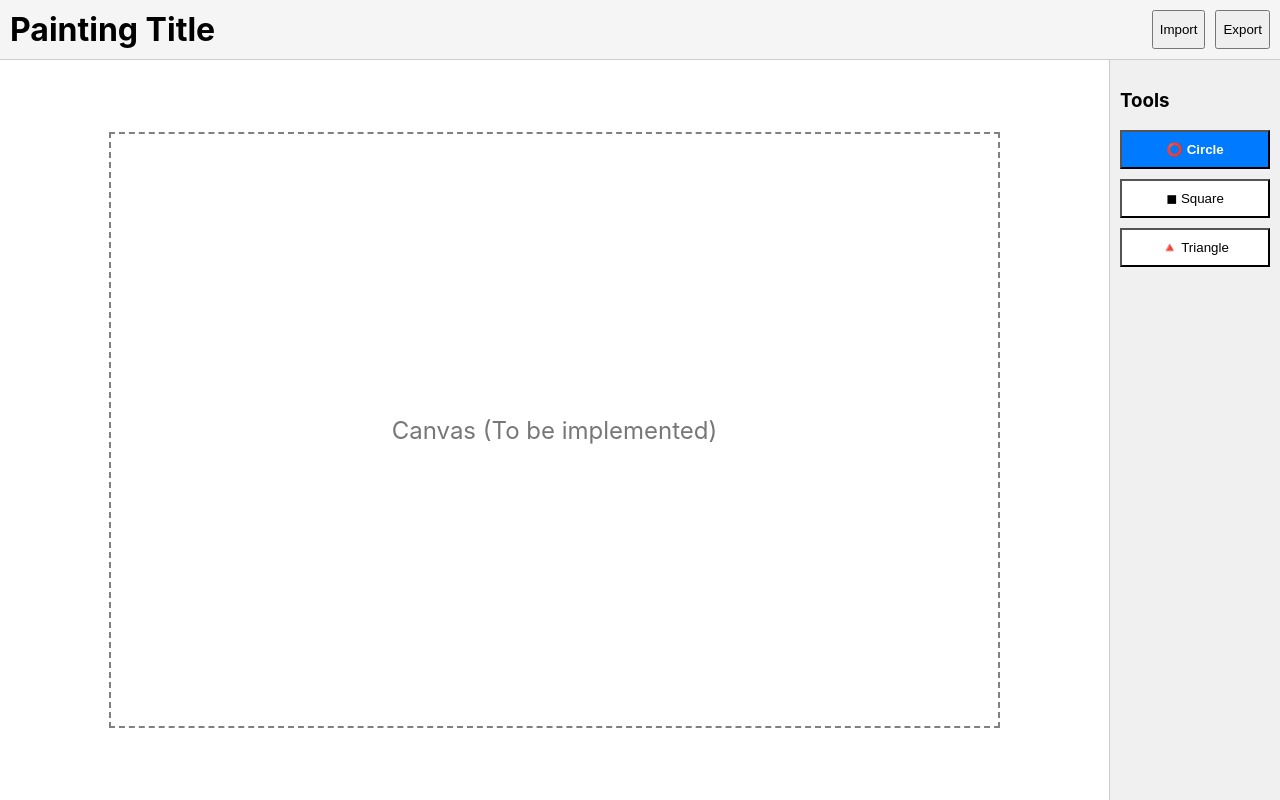
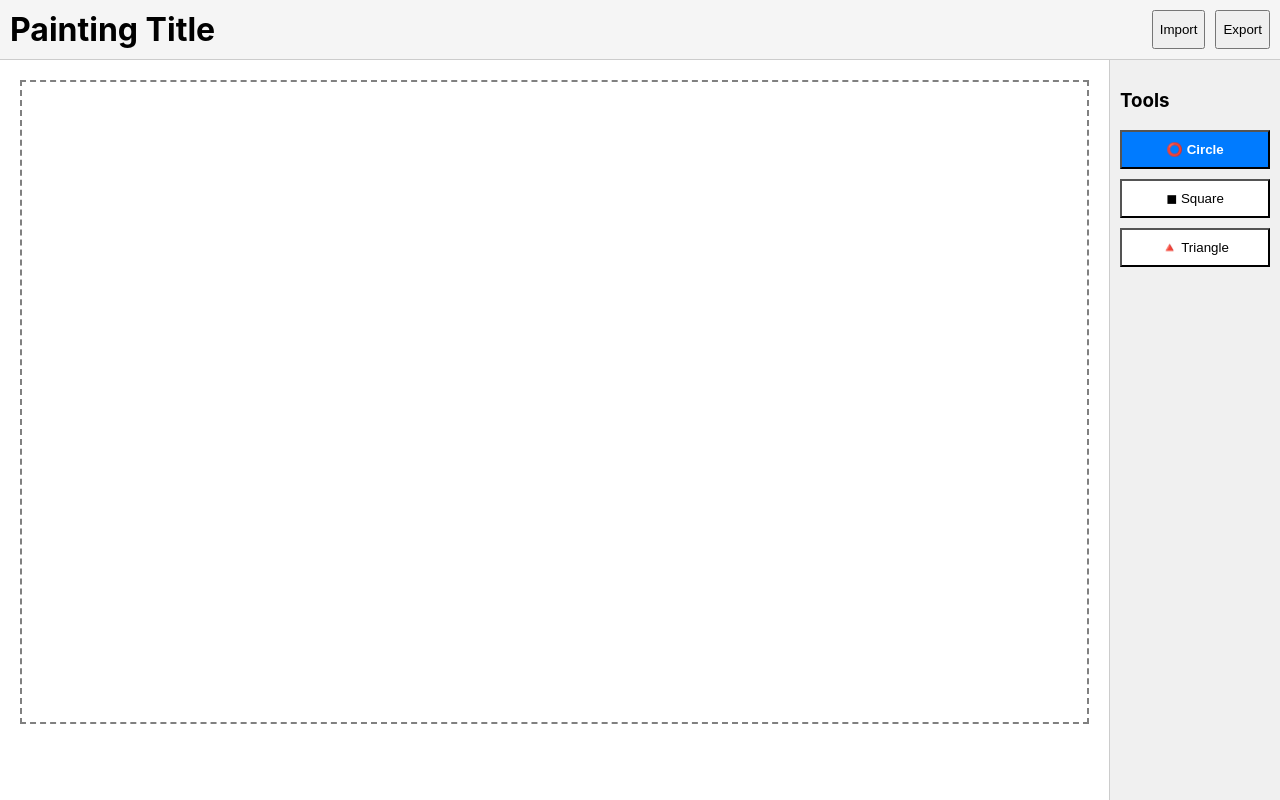
Before and after one commit to avacyrus10/paint-app, a React (Create React App) app: page / in a window 1280 px wide. Built offline with nearby package versions, Linux system fonts and the light colour scheme.

Commit message:
update App.tsx for canvas

```diff
--- a/src/App.tsx
+++ b/src/App.tsx
@@ -1,6 +1,7 @@
 import React, { useState } from 'react';
 import Header from './components/Header';
 import Sidebar from './components/Sidebar';
+import Canvas from './components/Canvas';
 
 const App: React.FC = () => {
   const [selectedTool, setSelectedTool] = useState<'circle' | 'square' | 'triangle'>('circle');
@@ -9,9 +10,7 @@ const App: React.FC = () => {
     <div>
       <Header />
       <div style={styles.main}>
-        <div style={styles.canvasArea}>
-          <div style={styles.canvasPlaceholder}>Canvas (To be implemented)</div>
-        </div>
+        <Canvas selectedTool={selectedTool} />
         <Sidebar selectedTool={selectedTool} onSelectTool={setSelectedTool} />
       </div>
     </div>
@@ -22,22 +21,6 @@ const styles = {
   main: {
     display: 'flex',
     height: 'calc(100vh - 60px)'
-  },
-  canvasArea: {
-    flex: 1,
-    display: 'flex',
-    justifyContent: 'center',
-    alignItems: 'center'
-  },
-  canvasPlaceholder: {
-    border: '2px dashed gray',
-    width: '80%',
-    height: '80%',
-    display: 'flex',
-    alignItems: 'center',
-    justifyContent: 'center',
-    fontSize: '1.5rem',
-    color: '#777'
   }
 };
 
```
